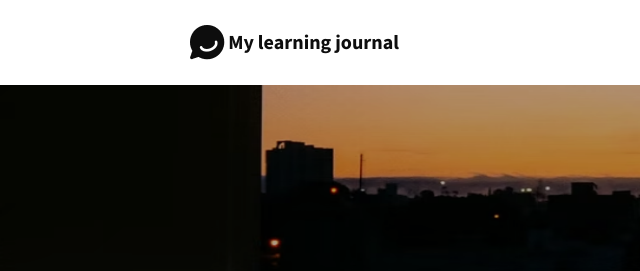
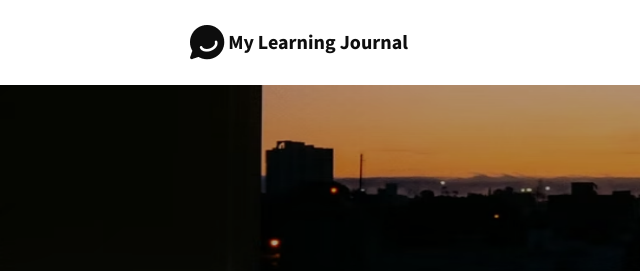
Before and after one commit to iamsaketprasad/my-learning-journal, a plain HTML site: page index.html in a window 1280 px wide. Shown: the top 271 px of the page, 0-640 px from the left. Drawn offline with nearby package versions, Linux system fonts and the light colour scheme.

Commit message:
small changes in site title

```diff
--- a/index.html
+++ b/index.html
@@ -14,7 +14,7 @@
                 <a href="../index.html">
                     <div class="logo-and-title" aria-label="Site logo and title">
                         <img class="site-logo" src="images/site-logo.png" alt="A round black colour chat logo">
-                        <span class="site-title" aria-label="Site title">My learning journal</span>
+                        <span class="site-title" aria-label="Site title">My Learning Journal</span>
                     </div>
                 </a>
 
```
Also changed, not shown: about-me.html (+1 -1 lines), my-new-journey.html (+1 -1 lines).
